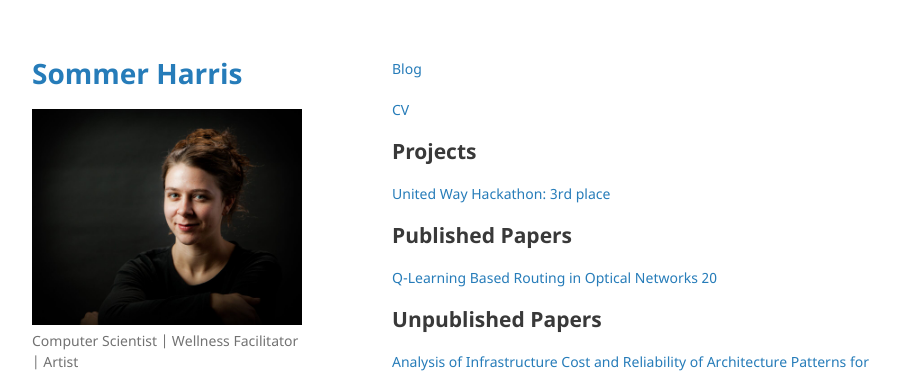
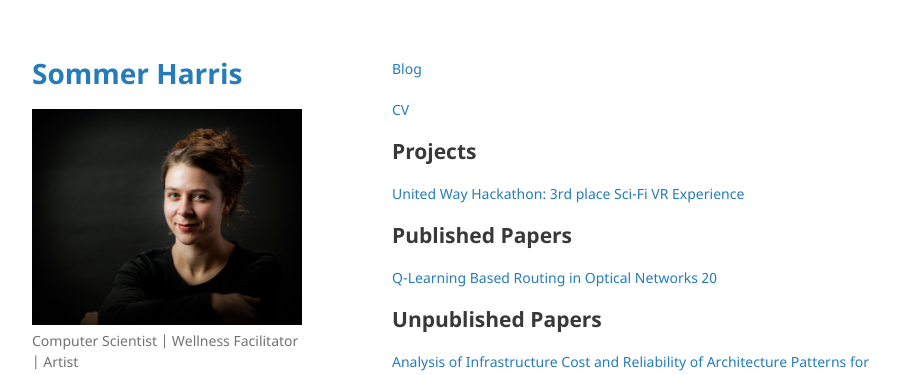
Before and after one commit to sommermharris/SimpleWebsite, a Jekyll site: the page built from index.md, in a window 1280 px wide. Shown: the top 375 px of the page, without its empty margins (178-1078 px from the left). Built offline with Jekyll 4.4.1, drawn with Linux system fonts in a browser that asks for light colours.

Commit message:
Update index.md

```diff
--- a/index.md
+++ b/index.md
@@ -7,7 +7,8 @@ layout: default
 [CV](./another-page.html)
 
 ## Projects
-[United Way Hackathon: 3rd place](./united-way-hackathon.html)
+[United Way Hackathon: 3rd place](./projects/united-way-hackathon.html)
+[Sci-Fi VR Experience](./projects/sci-fi-vr.html)
 
 ## Published Papers
 
```
